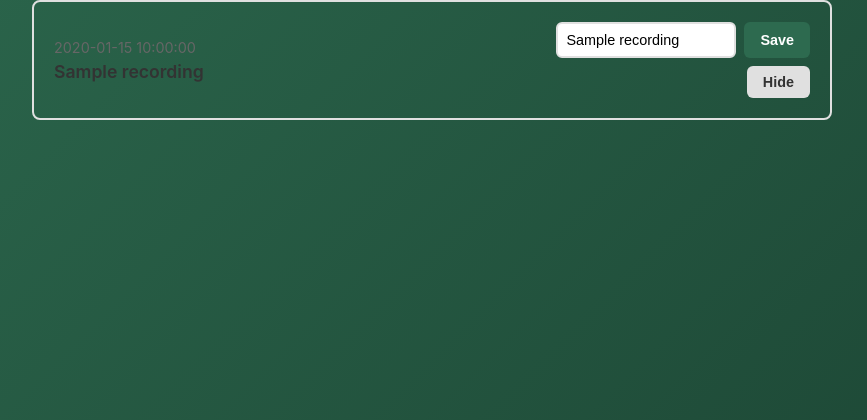
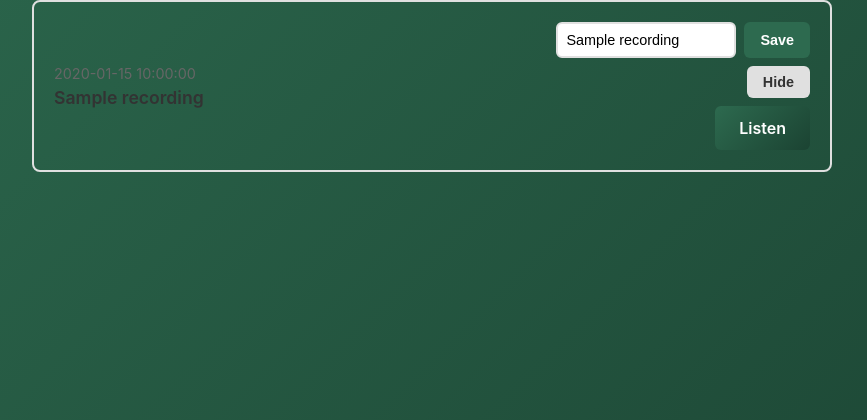
Before and after one commit to Davidwedel/UC_Website, a Flask app: page /admin in a window 1280 px wide. Shown: the part 180-600 px from the top of the page, without its empty margins (208-1075 px from the left). Run offline with Flask 3, Linux system fonts and the light colour scheme; the visitor is signed in with stand-in values (Sample User, id 1); tables that the repository leaves empty hold one stand-in row (values such as "Sample post").

Commit message:
link to recording in admin panel now

```diff
--- a/templates/admin.html
+++ b/templates/admin.html
@@ -39,6 +39,7 @@
                                 {{ 'Show' if r.hidden else 'Hide' }}
                             </button>
                         </form>
+                        <a href="{{ r.link }}" target="_blank" rel="noopener noreferrer" class="listen-btn">Listen</a>
                     </div>
                 </div>
                 {% endfor %}
```
